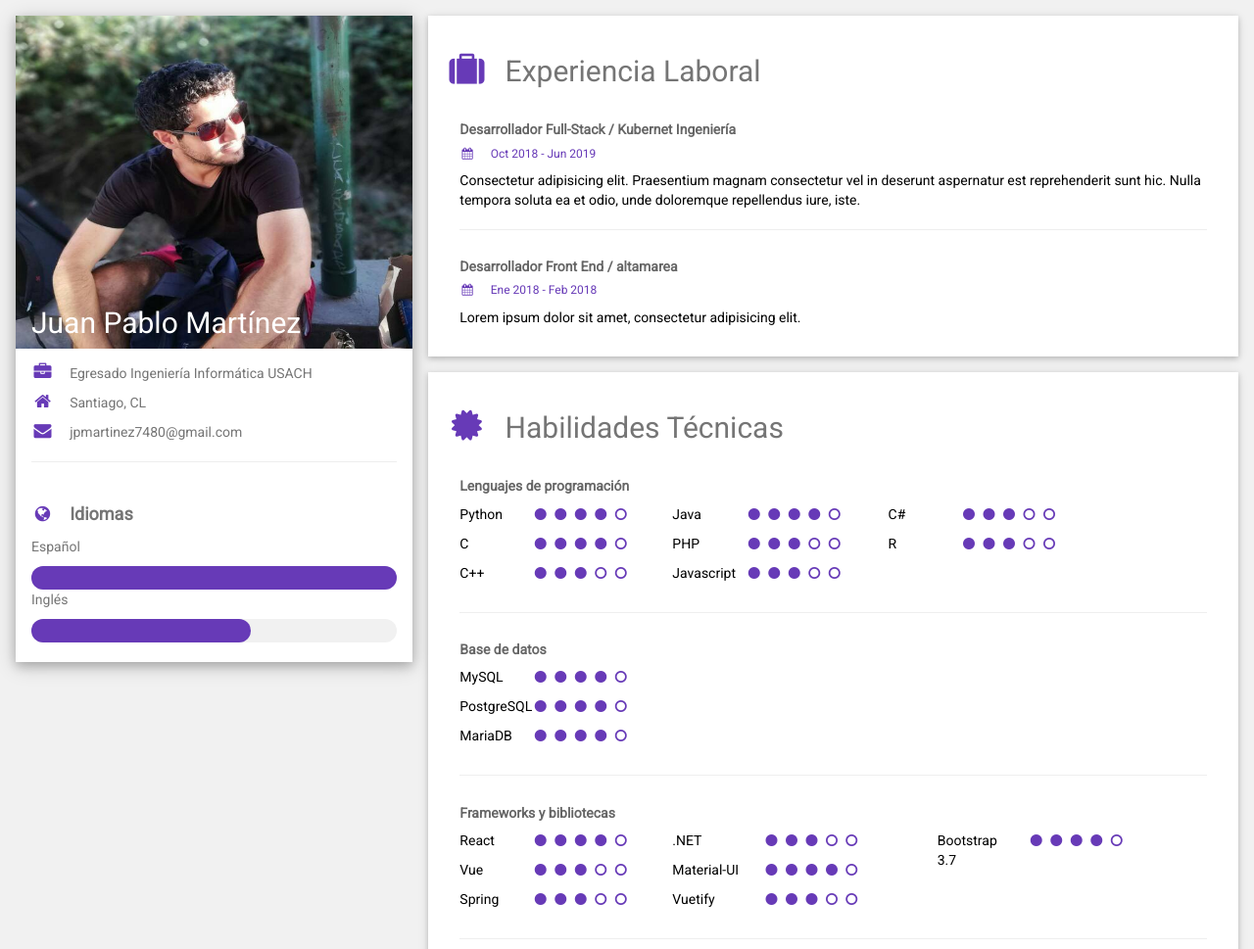
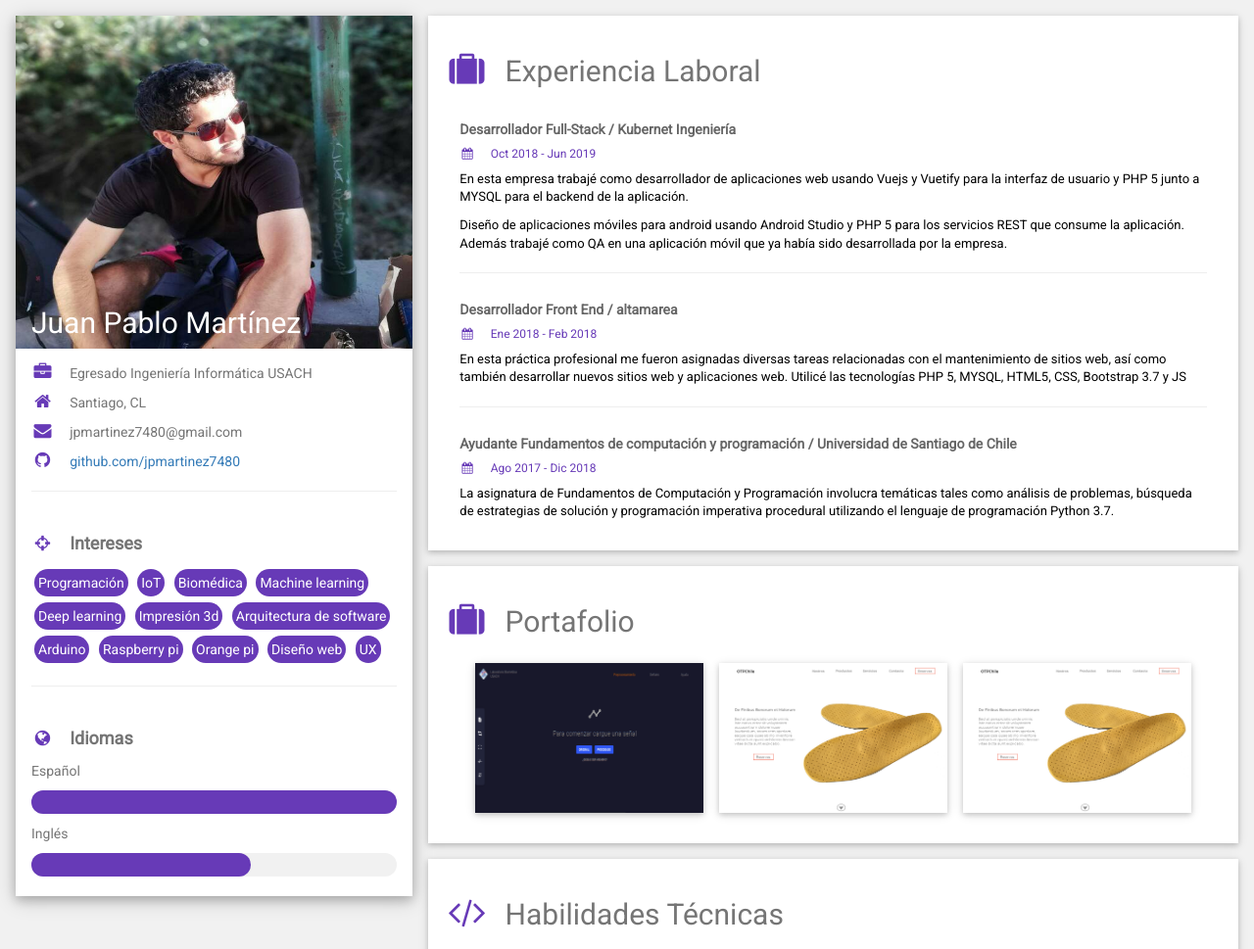
Before and after one commit to jpmartinez7480/jpmartinez.github.io, a plain HTML site: page index.html in a window 1280 px wide. Shown: the top 969 px of the page at 98% size. Drawn offline with nearby package versions, Linux system fonts and the light colour scheme.

Commit message:
add content  and portfolio

```diff
--- a/index.html
+++ b/index.html
@@ -33,13 +33,35 @@ html,body,h1,h2,h3,h4,h5,h6 {font-family: "Roboto", sans-serif}
           <p><i class="fa fa-briefcase fa-fw w3-margin-right w3-large w3-text-deep-purple"></i>Egresado Ingeniería Informática USACH</p>
           <p><i class="fa fa-home fa-fw w3-margin-right w3-large w3-text-deep-purple"></i>Santiago, CL</p>
           <p><i class="fa fa-envelope fa-fw w3-margin-right w3-large w3-text-deep-purple"></i>jpmartinez7480@gmail.com</p>
+          <p><i class="fa fa-github fa-fw w3-margin-right w3-large w3-text-deep-purple"></i><a href = "www.github.com/jpmartinez7480">github.com/jpmartinez7480</a></p>
           <hr>
           <br>
+        </div>
+        <div class = "w3-container">
+            <p class="w3-large w3-text-theme" style = "margin-bottom:10px;"><b><i class="fa fa-crosshairs fa-fw w3-margin-right w3-text-deep-purple"></i>Intereses</b></p>
+            <p>
+              <span class="w3-tag w3-deep-purple spacing-teal">Programación</span>
+              <span class="w3-tag w3-deep-purple spacing-teal">IoT</span>
+              <span class="w3-tag w3-deep-purple spacing-teal">Biomédica</span>
+              <span class="w3-tag w3-deep-purple spacing-teal">Machine learning</span>
+              <span class="w3-tag w3-deep-purple spacing-teal">Deep learning</span>
+              <span class="w3-tag w3-deep-purple spacing-teal">Impresión 3d</span>
+              <span class="w3-tag w3-deep-purple spacing-teal">Arquitectura de software</span>
+              <span class="w3-tag w3-deep-purple spacing-teal">Arduino</span>
+              <span class="w3-tag w3-deep-purple spacing-teal">Raspberry pi</span>
+              <span class="w3-tag w3-deep-purple spacing-teal">Orange pi</span>
+              <span class="w3-tag w3-deep-purple spacing-teal">Diseño web</span>
+              <span class="w3-tag w3-deep-purple spacing-teal">UX</span>
+            </p>
+            <hr>
+            <br>
+        </div>
 
+          <div class = "w3-container">
               <p class="w3-large w3-text-theme"><b><i class="fa fa-globe fa-fw w3-margin-right w3-text-deep-purple"></i>Idiomas</b></p>
               <p>Español</p>
               <div class="w3-light-grey w3-round-xlarge">
-            <div class="w3-round-xlarge w3-deep-purple" style="height:24px;width:100%"></div>
+                <div class="w3-round-xlarge w3-deep-purple" style="height:24px;width:100%;margin-bottom:10px"></div>
               </div>
               <p>Inglés</p>
               <div class="w3-light-grey w3-round-xlarge">
@@ -47,6 +69,8 @@ html,body,h1,h2,h3,h4,h5,h6 {font-family: "Roboto", sans-serif}
               </div>
               <br>
           </div>
+
+
       </div><br>
 
     <!-- End Left Column -->
@@ -60,18 +84,61 @@ html,body,h1,h2,h3,h4,h5,h6 {font-family: "Roboto", sans-serif}
         <div class="w3-container">
           <h5 class="w3-opacity"><b>Desarrollador Full-Stack / Kubernet Ingeniería</b></h5>
           <h6 class="w3-text-deep-purple"><i class="fa fa-calendar fa-fw w3-margin-right"></i>Oct 2018 - Jun 2019</h6>
-          <p>Consectetur adipisicing elit. Praesentium magnam consectetur vel in deserunt aspernatur est reprehenderit sunt hic. Nulla tempora soluta ea et odio, unde doloremque repellendus iure, iste.</p>
+          <p class = "description-text">En esta empresa trabajé como desarrollador de aplicaciones web usando Vuejs y Vuetify para la interfaz de usuario
+             y PHP 5 junto a MYSQL para el backend de la aplicación.</p>
+             <p class = "description-text">Diseño de aplicaciones móviles para android usando Android Studio y PHP 5
+                para los servicios REST que consume la aplicación. Además trabajé como QA en una aplicación móvil que ya había sido desarrollada por la empresa.</p>
           <hr>
         </div>
         <div class="w3-container">
           <h5 class="w3-opacity"><b>Desarrollador Front End / altamarea</b></h5>
           <h6 class="w3-text-deep-purple"><i class="fa fa-calendar fa-fw w3-margin-right"></i>Ene 2018 - Feb 2018</h6>
-          <p>Lorem ipsum dolor sit amet, consectetur adipisicing elit. </p><br>
+          <p class = "description-text">En esta práctica profesional me fueron asignadas diversas tareas relacionadas con
+              el mantenimiento de sitios web, así como también desarrollar nuevos sitios web y
+              aplicaciones web. Utilicé las tecnologías PHP 5, MYSQL, HTML5, CSS, Bootstrap 3.7 y JS
+          </p>
+          <hr>
+        </div>
+        <div class="w3-container">
+            <h5 class="w3-opacity"><b>Ayudante Fundamentos de computación y  programación / Universidad de Santiago de Chile</b></h5>
+            <h6 class="w3-text-deep-purple"><i class="fa fa-calendar fa-fw w3-margin-right"></i>Ago 2017 - Dic 2018</h6>
+            <p class = "description-text">La asignatura de Fundamentos de Computación y Programación involucra
+                temáticas tales como análisis de problemas, búsqueda de estrategias de
+                solución y programación imperativa procedural utilizando el lenguaje de
+                programación Python 3.7.
+            </p>
+            <br>
           </div>
       </div>
 
       <div class="w3-container w3-card w3-white w3-margin-bottom">
-        <h2 class="w3-text-grey w3-padding-16"><i class="fa fa-certificate fa-fw w3-margin-right w3-xxlarge w3-text-deep-purple"></i>Habilidades Técnicas</h2>
+        <h2 class="w3-text-grey w3-padding-16"><i class="fa fa-suitcase fa-fw w3-margin-right w3-xxlarge w3-text-deep-purple"></i>Portafolio</h2>
+        <div class="w3-container" style = "margin-bottom:30px">
+            <div class="w3-row-padding">
+                <div class="w3-col m4 s4 w3-center">
+                  <div class="w3-card description">
+                    <img src = "img2.png" style="width:100%" alt = "tesis">
+                    <div class = "seeMore"><p>Ver más</p></div>
+                  </div>
+                </div>
+                <div class="w3-col m4 s4 w3-center description">
+                  <div class="w3-card">
+                    <img src = "otpchile.png" style="width:100%" alt = "otpchile">
+                    <div class = "seeMore"><p>Ver más</p></div>
+                  </div>
+                </div>
+                <div class="w3-col m4 s4 w3-center  description">
+                    <div class="w3-card">
+                      <img src = "otpchile.png" style="width:100%" alt = "horus">
+                      <div class = "seeMore"><p>Ver más</p></div>
+                    </div>
+                  </div>
+            </div>
+        </div>
+      </div>
+
+      <div class="w3-container w3-card w3-white w3-margin-bottom">
+        <h2 class="w3-text-grey w3-padding-16"><i class="fa fa-code fa-fw w3-margin-right w3-xxlarge w3-text-deep-purple"></i>Habilidades Técnicas</h2>
         <div class="w3-container"><h5 class="w3-opacity"><b>Lenguajes de programación</b></h5></div>
           <div class = "w3-container">
             <div class = "grid-container" style = "display:inline-grid;margin-right:5%;width: 23%;">
@@ -134,7 +201,7 @@ html,body,h1,h2,h3,h4,h5,h6 {font-family: "Roboto", sans-serif}
                   <i class="fa fa-circle myValue" style = "margin-left: 15px;margin-right:5px;"></i>
                   <i class="fa fa-circle myValue" style = "margin-right: 5px"></i>
                   <i class="fa fa-circle myValue" style = "margin-right: 5px"></i>
-                  <i class="fa fa-circle-o myValue" style = "margin-right: 5px"></i>
+                  <i class="fa fa-circle myValue" style = "margin-right: 5px"></i>
                   <i class="fa fa-circle-o myValue" style = "margin-right: 5px"></i>
                 </div>
               </div>
@@ -146,7 +213,7 @@ html,body,h1,h2,h3,h4,h5,h6 {font-family: "Roboto", sans-serif}
                   <i class="fa fa-circle myValue" style = "margin-left: 15px;margin-right:5px;"></i>
                   <i class="fa fa-circle myValue" style = "margin-right: 5px"></i>
                   <i class="fa fa-circle myValue" style = "margin-right: 5px"></i>
-                  <i class="fa fa-circle-o myValue" style = "margin-right: 5px"></i>
+                  <i class="fa fa-circle myValue" style = "margin-right: 5px"></i>
                   <i class="fa fa-circle-o myValue" style = "margin-right: 5px"></i>
                 </div>
               </div>
@@ -403,17 +470,27 @@ html,body,h1,h2,h3,h4,h5,h6 {font-family: "Roboto", sans-serif}
         </div>
 
       <div class="w3-container w3-card w3-white  w3-margin-bottom">
-        <h2 class="w3-text-grey w3-padding-16"><i class="fa fa-certificate fa-fw w3-margin-right w3-xxlarge w3-text-deep-purple"></i>Educación</h2>
+        <h2 class="w3-text-grey w3-padding-16"><i class="fa fa-university fa-fw w3-margin-right w3-xxlarge w3-text-deep-purple"></i>Educación</h2>
+        <div class="w3-container">
+          <h5 class="w3-opacity"><b>Universidad de Santiago de Chile</b></h5>
+          <h6 class="w3-text-deep-purple"><i class="fa fa-calendar fa-fw w3-margin-right"></i>2015 - 2019</h6>
+          <p class = "description-text">Ingeniería de ejecución en computación e informática</p>
+          <hr>
+        </div>
         <div class="w3-container">
           <h5 class="w3-opacity"><b>Universidad Técnica Federico Santa María</b></h5>
           <h6 class="w3-text-deep-purple"><i class="fa fa-calendar fa-fw w3-margin-right"></i>2012-2014</h6>
-          <p>Ingeniería civil informática</p>
+          <p class = "description-text">Ingeniería civil informática</p>
           <hr>
         </div>
+      </div>
+
+      <div class="w3-container w3-card w3-white  w3-margin-bottom">
+        <h2 class="w3-text-grey w3-padding-16"><i class="fa fa-certificate fa-fw w3-margin-right w3-xxlarge w3-text-deep-purple"></i>Cursos</h2>
         <div class="w3-container">
-          <h5 class="w3-opacity"><b>Universidad de Santiago de Chile</b></h5>
-          <h6 class="w3-text-deep-purple"><i class="fa fa-calendar fa-fw w3-margin-right"></i>2015 - 2019</h6>
-          <p>Ingeniería de ejecución en computación e informática</p>
+          <h5 class="w3-opacity"><b>Cognitive Class</b></h5>
+          <h6 class="w3-text-deep-purple"><i class="fa fa-calendar fa-fw w3-margin-right"></i>2019</h6>
+          <p class = "description-text">Python 101 for Data Science</p>
           <hr>
         </div>
       </div>
--- a/styles.css
+++ b/styles.css
@@ -6,3 +6,44 @@
     margin-top:15px;
     margin-bottom:15px;
 }
+
+.description{
+    position: relative;
+}
+
+.seeMore{
+    position: absolute;
+    top: 50%;
+    left: 50%;
+    transform: translate(-50%, -50%);
+    border: 2px solid #125BB2;
+    opacity: 0;
+}
+
+.seeMore:hover{
+    opacity: 100;
+    cursor:pointer;
+}
+
+.seeMore p{
+    color:#125BB2;
+    font-size: 18px;
+    letter-spacing: 1.6px;
+    padding:5px;
+    text-align: center;
+}
+
+
+.description-text{
+    font-size: 13px;
+}
+
+.spacing-teal{
+    margin:3px;
+    padding:3px;
+}
+
+.w3-tag{
+    border-radius: 15px;
+    padding:4px;
+}
```
Also changed, not shown: img1.png (added), img2.png (added), otpchile.png (added). Lines whose indentation alone changed are shown as unchanged.
